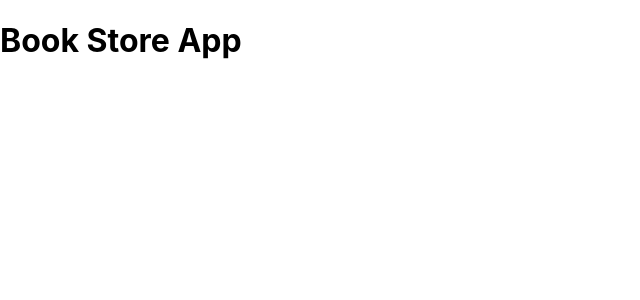
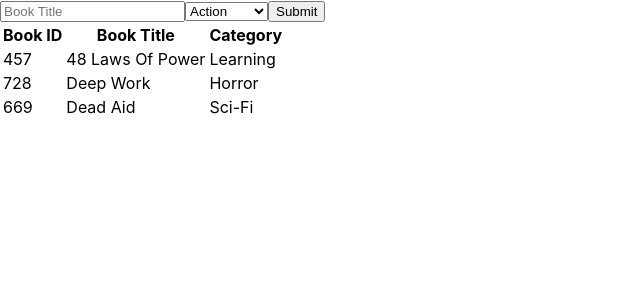
Before and after one commit to Blaise-Shyaka/bookstore, a React (Create React App) app: page / in a window 1280 px wide. Shown: the top 300 px of the page, without its empty margins (0-640 px from the left). Built offline with nearby package versions, Linux system fonts and the light colour scheme.

Commit message:
Add components structure and setup the store

```diff
--- a/src/App.js
+++ /dev/null
@@ -1,9 +0,0 @@
-function App() {
-  return (
-    <div className="App">
-      <h1>Book Store App</h1>
-    </div>
-  );
-}
-
-export default App;
--- /dev/null
+++ b/src/actions/index.js
@@ -0,0 +1,2 @@
+export const CREATEBOOK = 'CREATE_BOOK';
+export const REMOVEBOOK = 'REMOVE_BOOK';
--- /dev/null
+++ b/src/components/App.js
@@ -0,0 +1,13 @@
+import BooksList from '../containers/BooksList';
+import BooksForm from '../containers/BooksForm';
+
+function App() {
+  return (
+    <div>
+      <BooksForm />
+      <BooksList />
+    </div>
+  );
+}
+
+export default App;
--- /dev/null
+++ b/src/components/Book.js
@@ -0,0 +1,20 @@
+import PropTypes from 'prop-types';
+
+function Book(props) {
+  const { id, title, category } = props;
+  return (
+    <tr>
+      <td>{id}</td>
+      <td>{title}</td>
+      <td>{category}</td>
+    </tr>
+  );
+}
+
+Book.propTypes = {
+  id: PropTypes.number.isRequired,
+  title: PropTypes.string.isRequired,
+  category: PropTypes.string.isRequired,
+};
+
+export default Book;
--- /dev/null
+++ b/src/containers/BooksForm.js
@@ -0,0 +1,23 @@
+function BooksForm() {
+  const CATEGORIES = ['Action', 'Biography', 'History', 'Horror', 'Kids', 'Learning', 'Sci-Fi'];
+  const options = CATEGORIES.map((category) => (
+    <option
+      key={CATEGORIES.indexOf(category)}
+      value={category}
+    >
+      {category}
+    </option>
+  ));
+
+  return (
+    <form>
+      <input type="text" placeholder="Book Title" />
+      <select>
+        {options}
+      </select>
+      <button type="submit">Submit</button>
+    </form>
+  );
+}
+
+export default BooksForm;
--- /dev/null
+++ b/src/containers/BooksList.js
@@ -0,0 +1,38 @@
+import { connect } from 'react-redux';
+import PropTypes from 'prop-types';
+import Book from '../components/Book';
+
+function BooksList(props) {
+  const { books } = props;
+
+  const booksMarkup = books.map((book) => {
+    const { id, title, category } = book;
+    return (<Book key={id} id={id} title={title} category={category} />);
+  });
+
+  return (
+    <table>
+      <thead>
+        <tr>
+          <th>Book ID</th>
+          <th> Book Title</th>
+          <th>Category</th>
+        </tr>
+      </thead>
+      <tbody>
+        {booksMarkup}
+      </tbody>
+    </table>
+  );
+}
+const mapStateToProps = (state) => state;
+
+export default connect(mapStateToProps, null)(BooksList);
+
+BooksList.propTypes = {
+  books: PropTypes.arrayOf(
+    PropTypes.shape(
+      [{ id: 3748, title: 'some title', category: 'category' }],
+    ),
+  ).isRequired,
+};
--- a/src/index.js
+++ b/src/index.js
@@ -1,12 +1,48 @@
 import React from 'react';
 import ReactDOM from 'react-dom';
+import { createStore } from 'redux';
+import { Provider } from 'react-redux';
 import './index.css';
-import App from './App';
+import App from './components/App';
 import reportWebVitals from './reportWebVitals';
+import reducer from './reducers/books';
+
+const uniqueIds = [];
+const generateUniqueId = () => {
+  const newId = Math.floor(Math.random() * 1000);
+  if (!uniqueIds.includes(newId)) {
+    uniqueIds.push(newId);
+    return newId;
+  }
+  return generateUniqueId();
+};
+
+const initialState = {
+  books: [{
+    id: generateUniqueId(),
+    title: '48 Laws Of Power',
+    category: 'Learning',
+  },
+  {
+    id: generateUniqueId(),
+    title: 'Deep Work',
+    category: 'Horror',
+  },
+  {
+    id: generateUniqueId(),
+    title: 'Dead Aid',
+    category: 'Sci-Fi',
+  },
+  ],
+};
+
+const store = createStore(reducer, initialState);
 
 ReactDOM.render(
   <React.StrictMode>
-    <App />
+    <Provider store={store}>
+      <App />
+    </Provider>
   </React.StrictMode>,
   document.getElementById('root'),
 );
--- /dev/null
+++ b/src/reducers/books.js
@@ -0,0 +1,18 @@
+import { CREATEBOOK, REMOVEBOOK } from '../actions/index';
+
+const reducer = (state, action) => {
+  switch (action.type) {
+    case CREATEBOOK:
+      return { books: [...state.books, action.payload] };
+    case REMOVEBOOK: {
+      const newState = { books: [...state.books] };
+      const bookIndex = newState.books.indexOf(action.payload);
+      newState.books.splice(bookIndex, 1);
+      return newState;
+    }
+    default:
+      return state;
+  }
+};
+
+export default reducer;
```
Also changed, not shown: src/reducers/index.js (added, +9 -0 lines).
